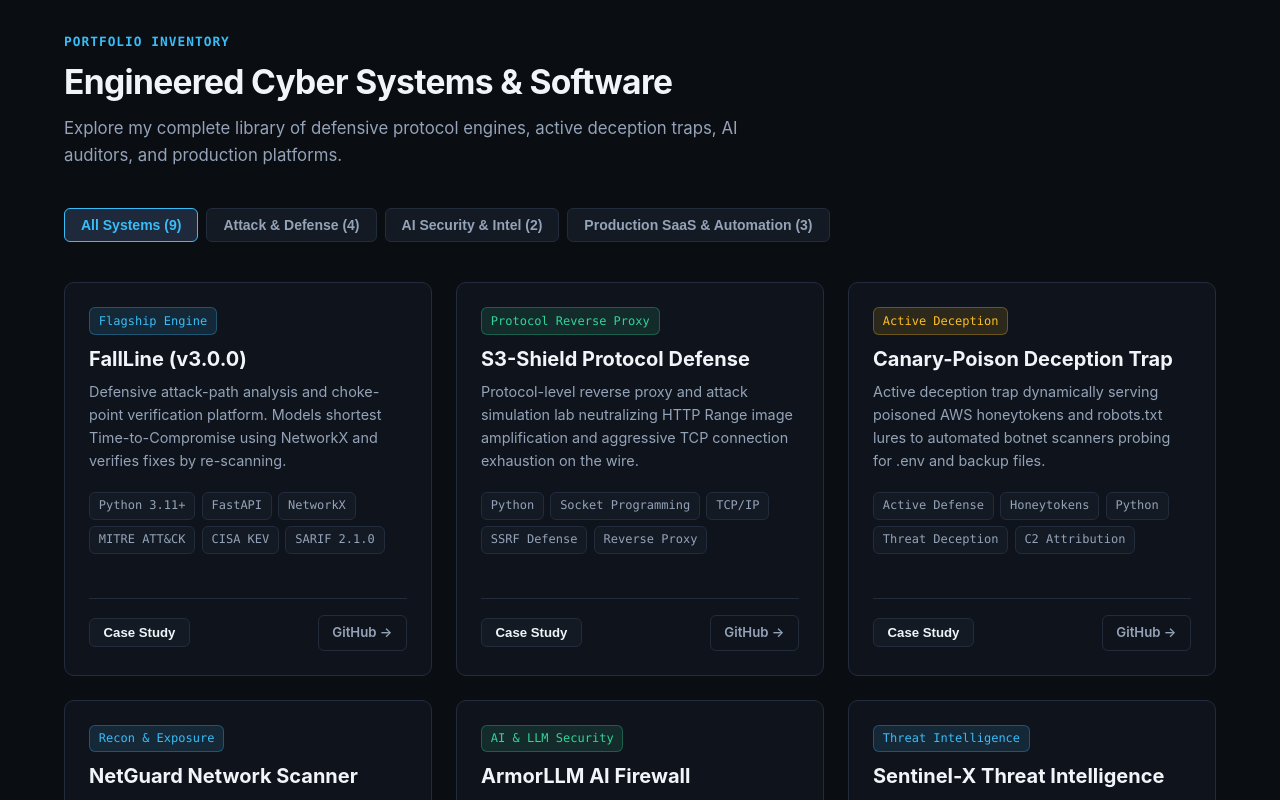
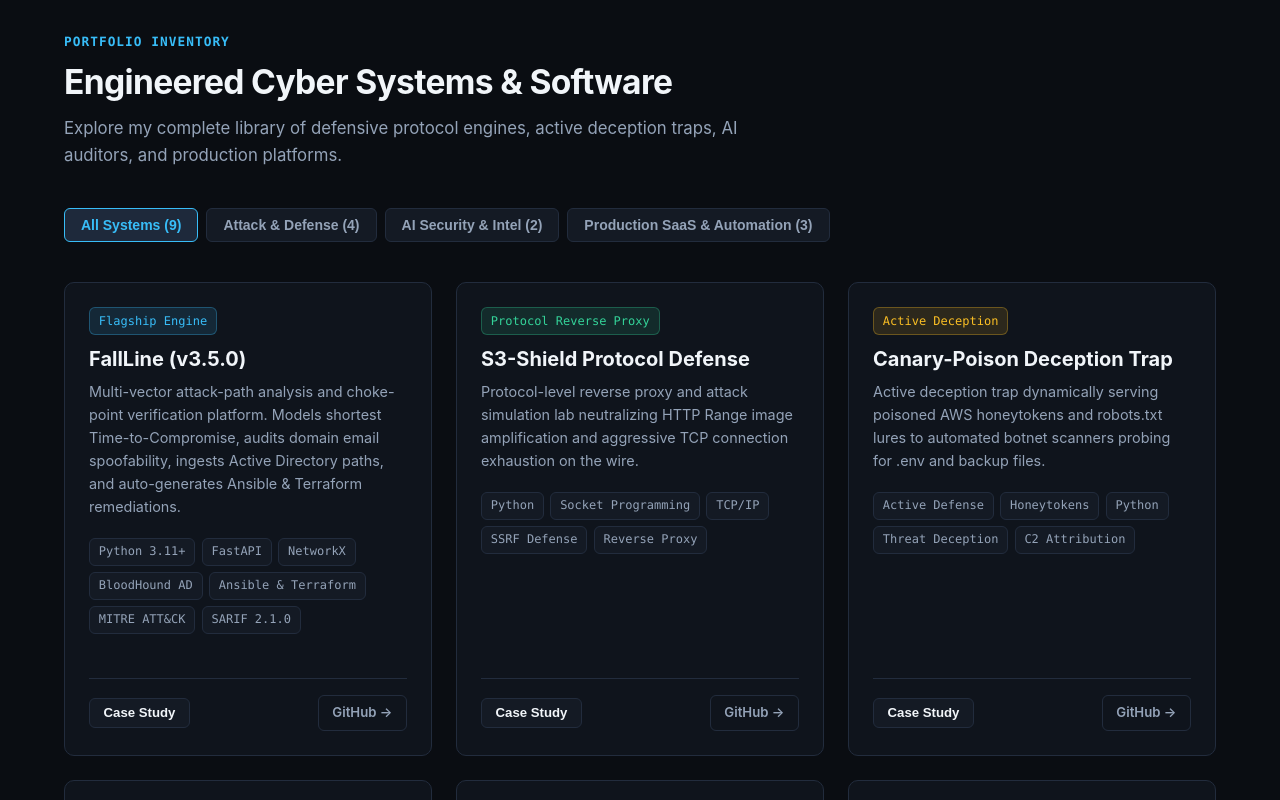
Before and after one commit to hardex001-tech/hardex001-tech.github.io, a plain HTML site: page index.html in a window 1280 px wide. Shown: the part 1961-2761 px from the top of the page. Drawn offline with Linux system fonts and the light colour scheme.

Commit message:
Update portfolio showcase for FallLine v3.5.0 Multi-Vector Platform

```diff
--- a/app.js
+++ b/app.js
@@ -7,21 +7,21 @@
 const PROJECTS = [
   {
     id: "fallline",
-    title: "FallLine (v3.0.0)",
+    title: "FallLine (v3.5.0)",
     category: "cyber",
     badge: "Flagship Engine",
     badgeCls: "tag-cyan",
-    shortDesc: "Defensive attack-path analysis and choke-point verification platform. Models shortest Time-to-Compromise using NetworkX and verifies fixes by re-scanning.",
-    tags: ["Python 3.11+", "FastAPI", "NetworkX", "MITRE ATT&CK", "CISA KEV", "SARIF 2.1.0"],
+    shortDesc: "Multi-vector attack-path analysis and choke-point verification platform. Models shortest Time-to-Compromise, audits domain email spoofability, ingests Active Directory paths, and auto-generates Ansible & Terraform remediations.",
+    tags: ["Python 3.11+", "FastAPI", "NetworkX", "BloodHound AD", "Ansible & Terraform", "MITRE ATT&CK", "SARIF 2.1.0"],
     githubUrl: "https://github.com/hardex001-tech/FallLine",
     caseStudy: {
-      problem: "Traditional scanners dump 500+ alerts without showing which ones actually connect to breach sensitive data, leading to severe alert fatigue.",
-      solution: "Engineered a graph-theoretic attack simulator that models systems as a domino chain, identifies single choke-point fixes that break the entire chain, and actively re-probes individual ports to confirm remediations.",
+      problem: "Traditional vulnerability scanners dump 500+ alerts without showing which ones connect into a critical breach, while IT teams lack the bandwidth to write remediation scripts manually.",
+      solution: "Engineered a multi-vector attack simulator that correlates network exposure, email spoofing (SPF/DMARC), and Active Directory escalation paths into a unified graph—pinpointing the single choke point and auto-generating Ansible and Terraform code to fix it.",
       highlights: [
+        "Multi-vector ingestion: Audits network exposure, live SPF/DMARC domain spoofing, and BloodHound Active Directory JSON paths.",
+        "Automated IaC Remediation: Auto-generates production-ready Ansible playbooks and Terraform policies to fix choke points instantly.",
         "Tested live against Metasploitable 3: proved port 21/ftp remediation live over the network.",
-        "Integrates real-time CISA KEV and FIRST EPSS threat intelligence caches.",
-        "Strict safety boundaries: signed scope allowlists and cryptographic public IP ownership checks.",
-        "69 automated unit and integration tests passing cleanly."
+        "82 automated unit and integration tests passing cleanly."
       ]
     }
   },
--- a/index.html
+++ b/index.html
@@ -78,7 +78,7 @@
   <section id="flagship" class="section flagship-section">
     <div class="container">
       <div class="section-tag">Flagship Platform</div>
-      <h2 class="section-title">FallLine v3.0.0 — Attack-Path &amp; Verification Platform</h2>
+      <h2 class="section-title">FallLine v3.5.0 — Multi-Vector Attack-Path Platform</h2>
       <p class="section-desc">
         A defensive vulnerability assessment and attack-path analysis engine that models systems as a domino run, calculates real Time-to-Compromise (TTC), ranks choke-point fixes, and verifies remediations by re-scanning only the fixed port.
       </p>
```
